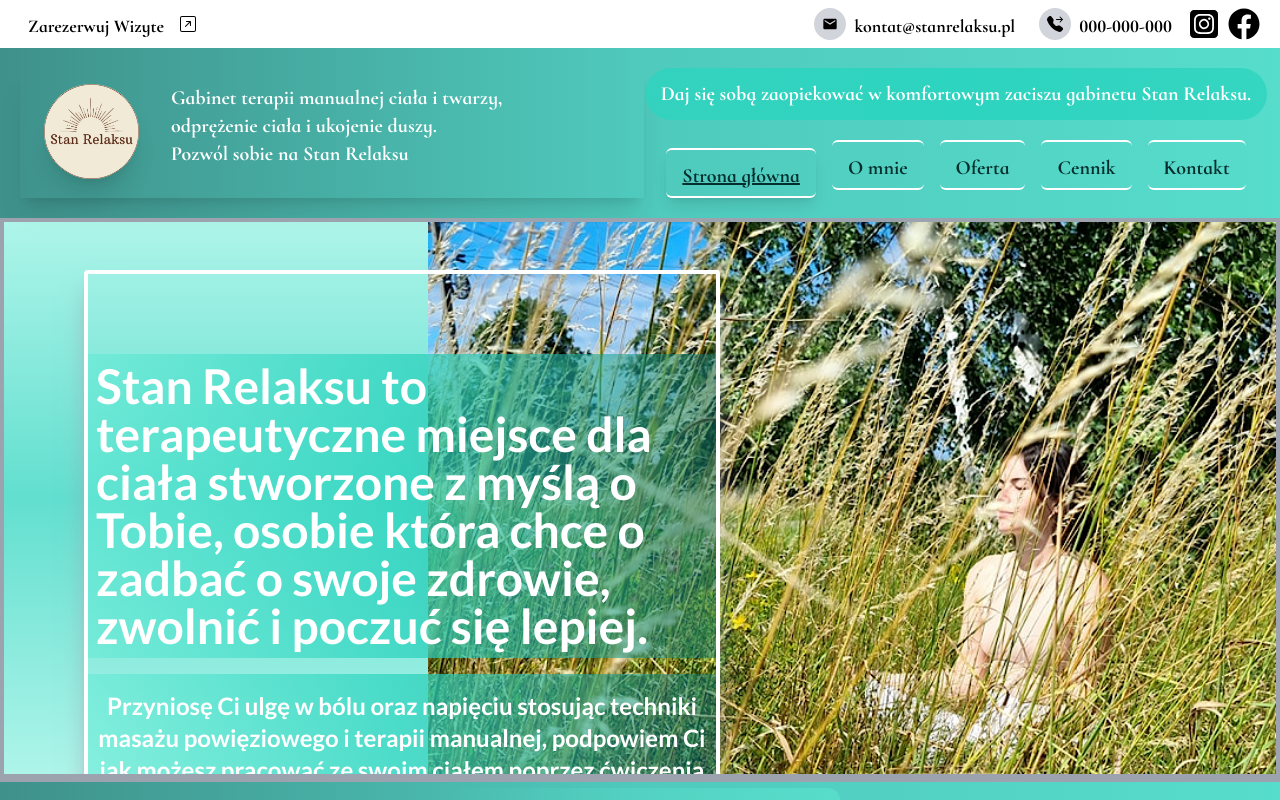
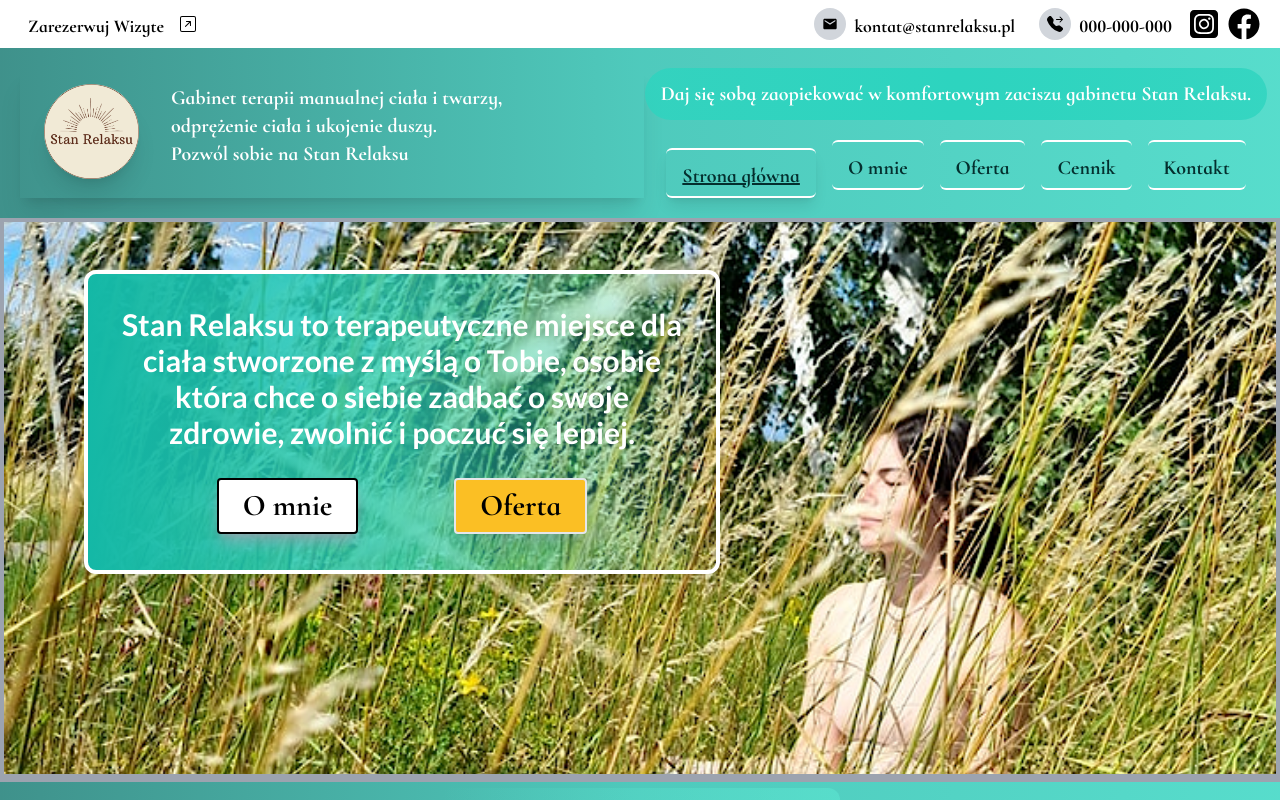
Before and after one commit to PiotrRegulski/stan-relaksu, a Next.js app: page / in a window 1280 px wide. Shown: the top 800 px of the page. Built offline with nearby package versions, Linux system fonts and the light colour scheme.

Commit message:
added new image

```diff
--- a/src/components/layout/WelcomCard.tsx
+++ b/src/components/layout/WelcomCard.tsx
@@ -4,47 +4,46 @@ import { lato } from "../fonts";
 import WelcomeCardImage from "./WelcomeCardImage";
 const WelcomCard = () => {
   return (
-    <section
+    <div
       id="welcome-card"
-      className="relative  max-w-screen min-h-[70vh] bg-gradient-to-t from-teal-300/50 via-teal-400/75 to-teal-300/50 overflow-hidden flex justify-end border-4 border-gray-400 "
+      className=" relative  max-w-screen min-h-[70vh] bg-gradient-to-t from-teal-300/50 via-teal-400/75 to-teal-300/50 overflow-hidden flex justify-end border-4 border-gray-400  "
     >
-      <div className="  grid lg:place-items-center  lg:h-[60] w-screen lg:w-2/3 rounded-lg ">
-      <WelcomeCardImage/>
-        <section className=" lg:absolute lg:top-[3em]  lg:left-20 flex flex-col shadow-xl rounded border-4 border-white shadow-gray-400/75  lg:w-1/2 lg:h-min ">
-          <div className="flex flex-col  justify-center  w-full mt-8 lg:mt-20 ">
+      <div className="container ">
+        <WelcomeCardImage />
+      </div>
+      <div className=" absolute top-18 lg:top-[3em] z-39  lg:left-20 flex flex-col lg:shadow-xl lg:border-4 lg:border-white shadow-gray-400/75  lg:w-1/2 lg:h-min animate-fadeIn rounded-xl   transition-transform duration-1000 ease-in-out bg-gradient-to-r from-teal-500 via-teal-400/75 to-transparent bg-opacity-95 ">
+        <div className=" container flex flex-col px-6 py-6">
           <article className={`${lato.className}  `}>
-
-              <h2 className="font-bold text-xl   xl:text-5xl text-white  text-center lg:text-left  bg-gradient-to-r from-teal-300/50 via-teal-400/75 to-teal-700/50  bg-opacity-95 lg:bg-opacity-25 leading-relaxed px-2 py-2 ">
-                Stan Relaksu to terapeutyczne miejsce dla ciała stworzone z
-                myślą o Tobie, osobie która chce o zadbać o swoje zdrowie,
-                zwolnić i poczuć się lepiej.
+            <h2 className="font-bold text-xl xl:text-3xl text-white text-center    bg-opacity-95 lg:bg-opacity-25 px-2 py-2 ">
+              Stan Relaksu to terapeutyczne miejsce dla ciała stworzone z myślą
+              o Tobie, osobie która chce o siebie zadbać o swoje zdrowie, zwolnić i
+              poczuć się lepiej.
             </h2>
-              <p className="font-bold lg:text-lg xl:text-2xl text-lg text-white  lg:pt-4 text-center px-2 py-2 mt-36 lg:mt-4 bg-gradient-to-r from-teal-300/50 via-teal-400/75 to-teal-700/50 lg:bg-opacity-10 bg-opacity-30 ">
+            {/* <p className="font-bold lg:text-lg xl:text-2xl text-lg text-white  lg:pt-4 text-center px-2 py-2 mt-36 sm:mt-2 lg:mt-4 bg-gradient-to-r from-transparent via-teal-400/75 to-transparent lg:bg-opacity-10 bg-opacity-30 ">
               Przyniosę Ci ulgę w bólu oraz napięciu stosując techniki masażu
-                powięziowego i terapii manualnej, podpowiem Ci jak możesz
-                pracować ze swoim ciałem poprzez ćwiczenia czy oddech dla
-                poprawy Twojego dobrostanu.
-              </p>
+              powięziowego i terapii manualnej, podpowiem Ci jak możesz pracować
+              ze swoim ciałem poprzez ćwiczenia czy oddech dla poprawy Twojego
+              dobrostanu.
+            </p> */}
           </article>
 
           <div className="flex justify-center gap-12 lg:gap-24 py-3 mt-6 lg:mt-2 ">
             <Link
               href="/about"
-                className=" hover:shadow-xl shadow-lg shadow-gray-400/75 text-xl lg:text-3xl  border-2 rounded border-black hover:border-white bg-white hover:bg-amber-400 px-6 py-2 font-bold  text-amber-700 hover:text-white  focus:outline-none focus:shadow-outline"
+              className=" hover:shadow-xl shadow-lg shadow-gray-400/75 text-xl lg:text-3xl  border-2 rounded border-black hover:border-white bg-white hover:bg-amber-400 px-6 py-2 font-bold  text-black hover:text-white  focus:outline-none focus:shadow-outline"
             >
               O mnie
             </Link>
             <Link
               href="/offer"
-                className=" shadow-xl hover:shadow-lg text-xl lg:text-3xl  border-2 rounded hover:border-amber-400 hover:bg-amber-500 bg-amber-400 px-6 py-2 font-bold  hover:text-white text-black focus:outline-none focus:shadow-outline"
+              className=" shadow-xl hover:shadow-lg text-xl lg:text-3xl  border-2 rounded hover:border-teal-400 hover:bg-amber-500 bg-amber-400 px-6 py-2 font-bold  hover:text-white text-black focus:outline-none focus:shadow-outline"
             >
               Oferta
             </Link>
           </div>
         </div>
-        </section>{" "}
       </div>
-    </section>
+    </div>
   );
 };
 
```
Lines whose indentation alone changed are shown as unchanged.
